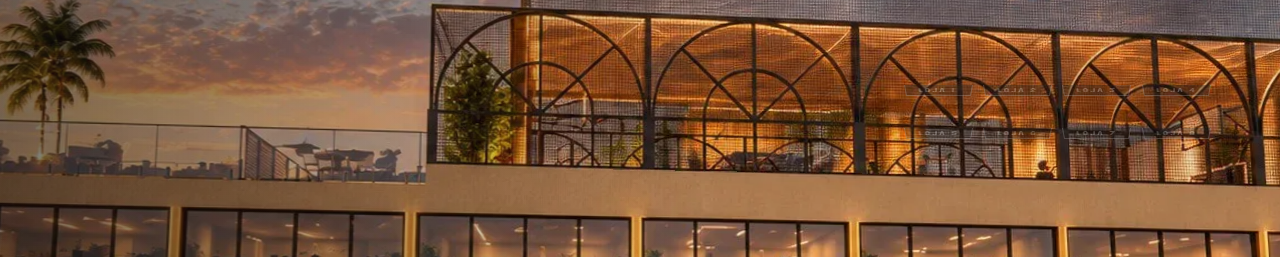
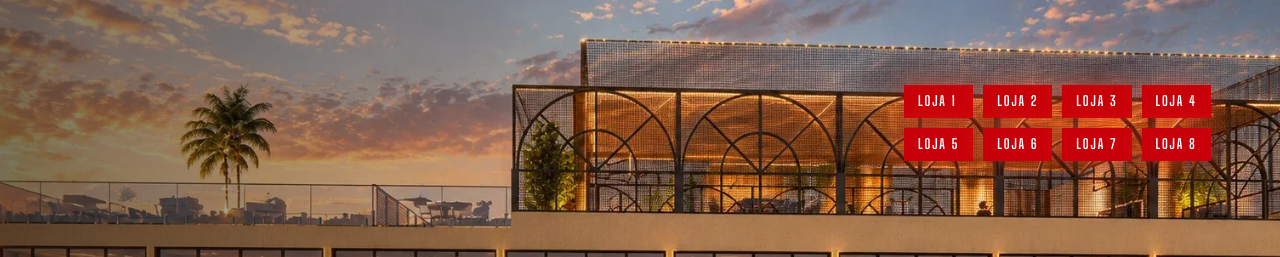
Before and after one commit to mktdprconstrutoracpu/BookDigitalCaucaia2, a plain HTML site: page index.html in a window 1280 px wide. Shown: the part 3466-3723 px from the top of the page. Drawn offline with Linux system fonts and the light colour scheme; animation ran at ten frames a second.

Commit message:
Pagina 5: portas de aco no lugar da pagina presa na rolagem
O centro comercial deixava a tela parada enquanto a pessoa rolava e muita
gente achava que tinha travado. Agora a pagina tem uma tela de altura e,
quando aparece, as 8 portas de aco sobem uma por uma acendendo a placa de
cada loja. Repete ao voltar a pagina.

```diff
--- a/book.js
+++ b/book.js
@@ -150,6 +150,26 @@
 
   /* ---------- centro comercial, trilho, parallax, circulo e progresso (rolagem) ---------- */
   var centro = $('.centro'), lojas = $$('.lojas i'), acesas = $('.acesas b');
+  /* centro comercial: as portas de aco sobem uma por uma e cada placa acende junto (sem prender a rolagem) */
+  (function () {
+    var portas = $$('.portas i'), tempos = [];
+    portas.forEach(function (p, k) { p.style.setProperty('--i', String(k)); });
+    var acende = function (n) { lojas.forEach(function (l, j) { l.classList.toggle('acesa', j < n); }); acesas.textContent = String(n); };
+    var abre = function () {
+      centro.classList.add('abre');
+      tempos.forEach(clearTimeout); tempos = [];
+      if (calmo) { acende(8); return; }
+      for (var k = 1; k <= 8; k++) tempos.push(setTimeout(acende.bind(null, k), (k - 1) * 210 + 150 + 700));
+    };
+    var fecha = function () { tempos.forEach(clearTimeout); tempos = []; centro.classList.remove('abre'); acende(0); };
+    if (calmo || !('IntersectionObserver' in window)) { abre(); return; }
+    // abre quando 35% da pagina aparece; so fecha de novo quando ela sai inteira da tela (para repetir na volta)
+    new IntersectionObserver(function (es) {
+      var e = es[0];
+      if (e.intersectionRatio >= 0.35 && !centro.classList.contains('abre')) abre();
+      else if (!e.isIntersecting) fecha();
+    }, { threshold: [0, 0.35] }).observe(centro);
+  })();
   var trilhoSec = $('.trilho-sec'), trilho = $('.trilho'), trilhoBarra = $('.trilho-barra'), cartoes = $$('.cartao');
   var parallax = $$('[data-px]'), circulo = $('.foto.circulo'), barra = $('.progresso span');
   var capa = $('.capa');
@@ -195,13 +215,6 @@
     var ro = obra.getBoundingClientRect();
     if (ro.top < vh && ro.bottom > 0) desenhaObra(limita((-ro.top + vh * 0.15) / Math.max(1, ro.height - vh * 0.85), 0, 1));
 
-    // centro comercial: zoom saindo e lojas acendendo
-    var rc = centro.getBoundingClientRect();
-    var pc = limita(-rc.top / Math.max(1, rc.height - vh), 0, 1);
-    centro.style.setProperty('--p', pc.toFixed(4));
-    var n = Math.round(limita((pc - 0.08) / 0.7, 0, 1) * 8);
-    lojas.forEach(function (l, j) { l.classList.toggle('acesa', j < n); });
-    acesas.textContent = String(n);
 
     // trilho horizontal
     if (!celular()) {
@@ -249,7 +262,7 @@
   if (mouse) {
     // a foto (caixa) escuta o ponteiro e so a imagem de dentro gira: assim o Chrome nao perde o mouse
     $$('.foto').forEach(function (f) {
-      if (f.classList.contains('circulo') || f.classList.contains('comparar') || f.closest('.pin')) return;
+      if (f.classList.contains('circulo') || f.classList.contains('comparar') || f.closest('.centro')) return;
       var b = document.createElement('span'); b.className = 'brilho'; f.appendChild(b);
       f.addEventListener('pointermove', function (e) {
         var r = f.getBoundingClientRect(), x = (e.clientX - r.left) / r.width, y = (e.clientY - r.top) / r.height;
--- a/estilo.css
+++ b/estilo.css
@@ -238,8 +238,20 @@ button { font: inherit; color: inherit; }
 .pin { height: 260vh; background: var(--graf); }
 .pin-tela { position: sticky; top: 0; height: 100vh; height: 100svh; overflow: hidden; }
 .centro-foto { position: absolute; inset: 0; }
-.centro-foto { perspective: 1500px; }
-.centro-foto img { width: 100%; height: 100%; object-fit: cover; transform: rotateX(calc((1 - var(--p, 0)) * 9deg)) rotateY(calc((var(--p, 0) - .5) * -6deg)) scale(calc(1.34 - var(--p, 0) * .3)); transform-origin: 60% 45%; cursor: zoom-in; }
+.centro { background: var(--graf); }
+.centro .pin-tela { position: relative; height: 100vh; height: 100svh; min-height: 620px; }
+.centro-foto img { width: 100%; height: 100%; object-fit: cover; transform: scale(1.14); transform-origin: 60% 45%; transition: transform 4s cubic-bezier(.2, .7, .2, 1); cursor: zoom-in; }
+.centro.abre .centro-foto img { transform: scale(1); }
+/* portas de aco das 8 lojas: sobem uma por uma quando a pagina aparece */
+.portas { position: absolute; inset: 0; z-index: 1; display: grid; grid-template-columns: repeat(8, 1fr); pointer-events: none; overflow: hidden; }
+.portas i {
+  position: relative; display: block; border-right: 2px solid #151515;
+  background: linear-gradient(90deg, rgba(0,0,0,.35), rgba(255,255,255,.05) 40%, rgba(0,0,0,.3)), repeating-linear-gradient(180deg, #4a4a4a 0 7px, #2d2d2d 7px 9px, #5a5a5a 9px 11px);
+  transform: translateY(0); transition: transform 1.15s cubic-bezier(.65, 0, .25, 1); transition-delay: calc(var(--i, 0) * 210ms + 150ms);
+}
+.portas i::after { content: ''; position: absolute; left: 0; right: 0; bottom: 0; height: 16px; background: #1c1c1c; border-top: 2px solid #6a6a6a; }
+.portas i::before { content: ''; position: absolute; left: 50%; bottom: 22px; width: 26px; height: 6px; margin-left: -13px; background: #8a8a8a; border-radius: 3px; }
+.centro.abre .portas i { transform: translateY(-102%); }
 .centro-foto::after { content: ''; position: absolute; inset: 0; background: linear-gradient(90deg, rgba(10,10,10,.55), rgba(10,10,10,0) 55%); pointer-events: none; }
 .lojas { position: absolute; top: clamp(70px, 11vh, 110px); right: var(--marg); z-index: 2; display: grid; grid-template-columns: repeat(4, auto); gap: 10px; }
 .lojas i {
@@ -736,6 +748,7 @@ body.projeto .foto { background: #0d2c52; }
   .js [data-rev], .js .olho, .js .lead, .js .sub, .js .foto .leg, .js .vira[data-rev] { opacity: 1 !important; transform: none !important; }
   .js .tit .pal > span { transform: none !important; }
   .js .foto, .js .num, .js .n[data-rev], .lojas i, .capa-tilt, .cartao, .qr-giro, .vira { transform: none !important; opacity: 1 !important; }
+  .portas { display: none; }
   .luz, .chama { display: none; }
   .obra { height: auto; }
   .obra-tela { position: static; height: auto; padding-top: 80px; padding-bottom: 80px; }
--- a/index.html
+++ b/index.html
@@ -140,9 +140,10 @@
 </section>
 
 <!-- 05 CENTRO COMERCIAL -->
-<section class="pag centro pin" id="p05" data-pag="05" data-nome="Centro comercial">
+<section class="pag centro" id="p05" data-pag="05" data-nome="Centro comercial">
   <div class="pin-tela">
     <div class="centro-foto"><img src="fotos/centro-comercial.webp" srcset="fotos/mini/centro-comercial.webp 900w, fotos/centro-comercial.webp 1672w" sizes="100vw" width="1672" height="941" loading="lazy" alt="Centro comercial com lojas e estacionamento ao entardecer" data-legenda="Perspectiva ilustrada · Centro comercial"></div>
+    <div class="portas" aria-hidden="true"><i></i><i></i><i></i><i></i><i></i><i></i><i></i><i></i></div>
     <div class="lojas" aria-hidden="true"><i>Loja 1</i><i>Loja 2</i><i>Loja 3</i><i>Loja 4</i><i>Loja 5</i><i>Loja 6</i><i>Loja 7</i><i>Loja 8</i></div>
     <div class="centro-painel">
       <p class="olho">Centro comercial</p>
```
